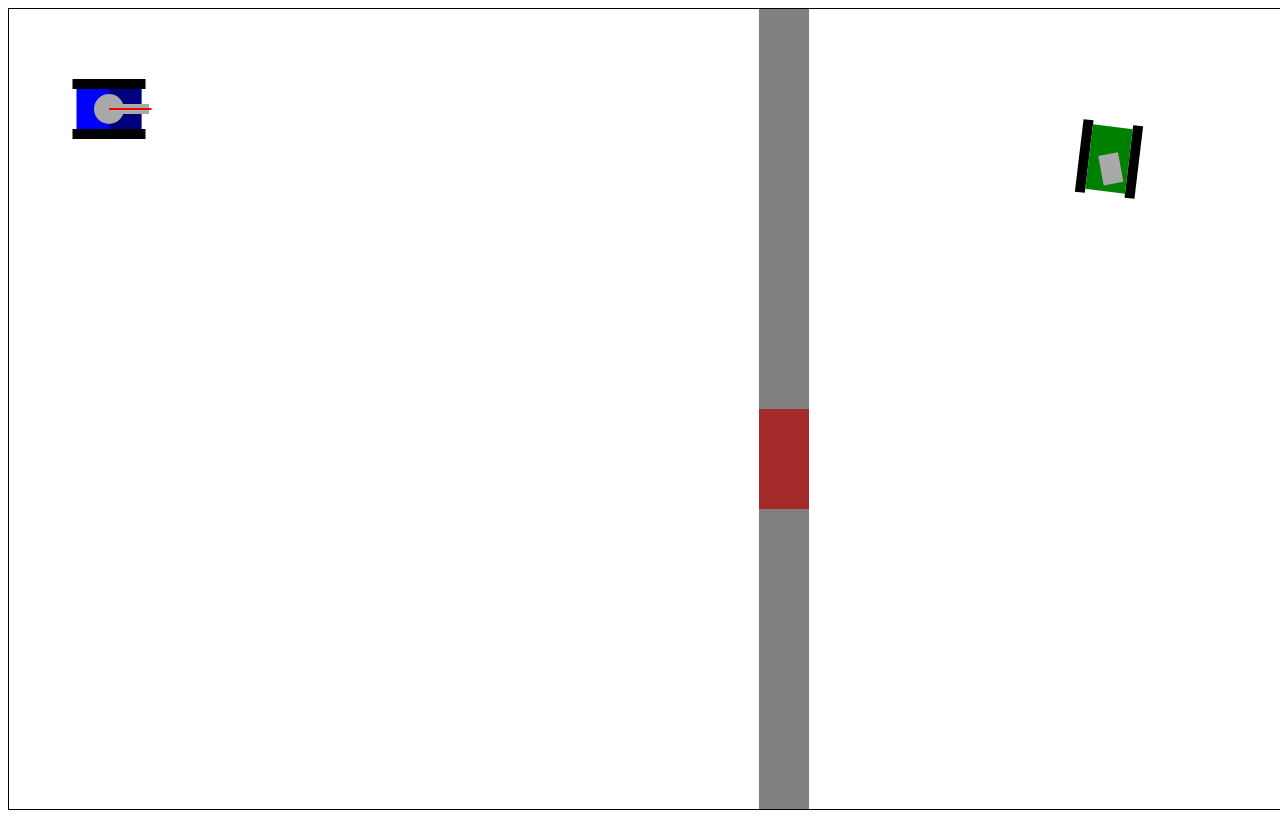
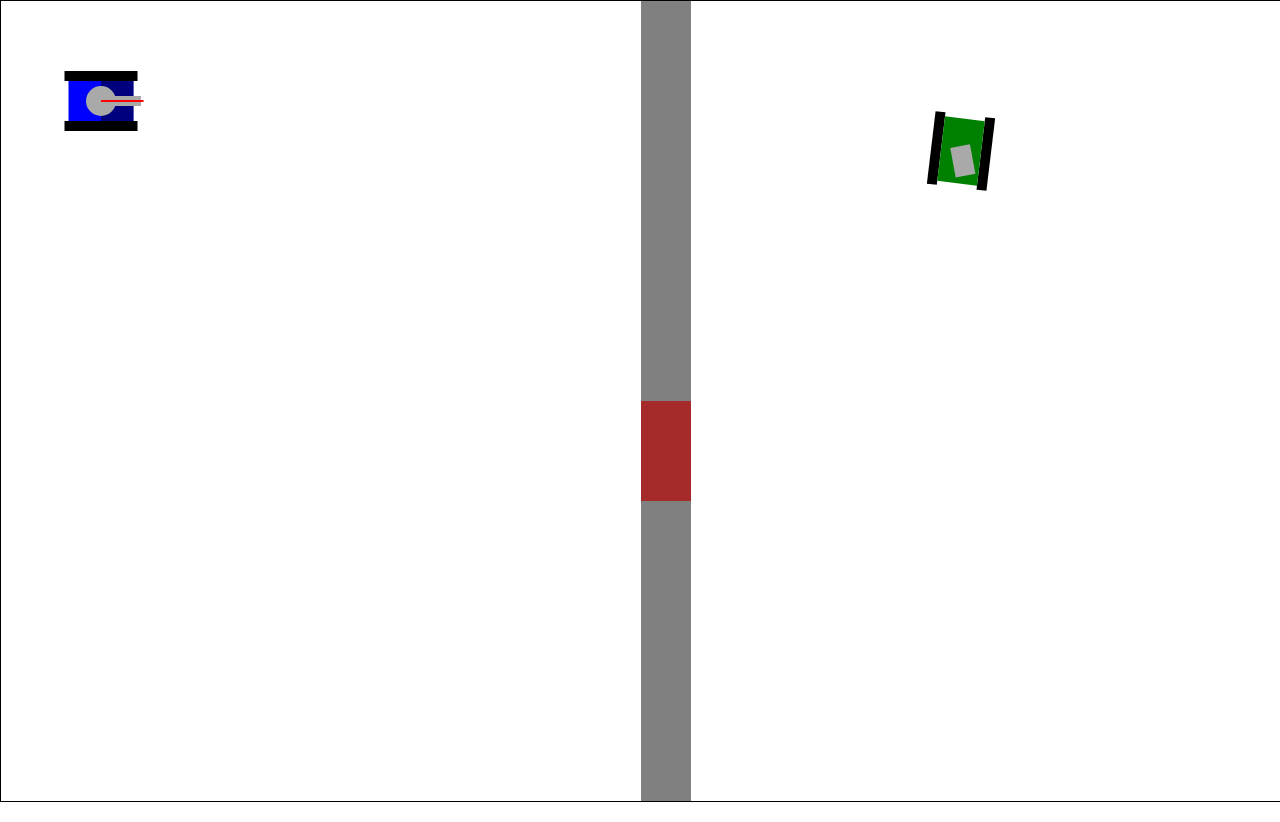
Before and after one commit to cdthomp1/javascript-tanks, a plain HTML site: page index.html in a window 1280 px wide. Drawn offline with Linux system fonts and the light colour scheme.

Commit message:
Update level layout

```diff
--- a/index.html
+++ b/index.html
@@ -6,6 +6,10 @@
     <meta name="viewport" content="width=device-width, initial-scale=1.0">
     <title>Tank Game</title>
     <style>
+        body {
+            margin: 0;
+        }
+
         canvas {
             border: 1px solid black;
         }
--- a/js/main.js
+++ b/js/main.js
@@ -9,12 +9,12 @@ function createLevels() {
     return [
         {
             level: new Level(1,
-                [{ x: 1100, y: 150, color: 'green' }], // Enemies for Level 3
+                [{ x: ((canvas.width / 2) + (canvas.width / 4)), y: 150, color: 'green' }], // Enemies for Level 3
                 [
-                    new Barrier(750, 0, 50, 400, 'grey'),
-                    new Rubble(750, 400, 50, 50, 'brown'),
-                    new Rubble(750, 450, 50, 50, 'brown'),
-                    new Barrier(750, 500, 50, (canvas.height - 500), 'grey'),
+                    new Barrier((canvas.width / 2), 0, 50, 400, 'grey'),
+                    new Rubble((canvas.width / 2), 400, 50, 50, 'brown'),
+                    new Rubble((canvas.width / 2), 450, 50, 50, 'brown'),
+                    new Barrier((canvas.width / 2), 500, 50, (canvas.height - 500), 'grey'),
                 ]),
             playerPosition: { x: 100, y: 100 }
         }
```
